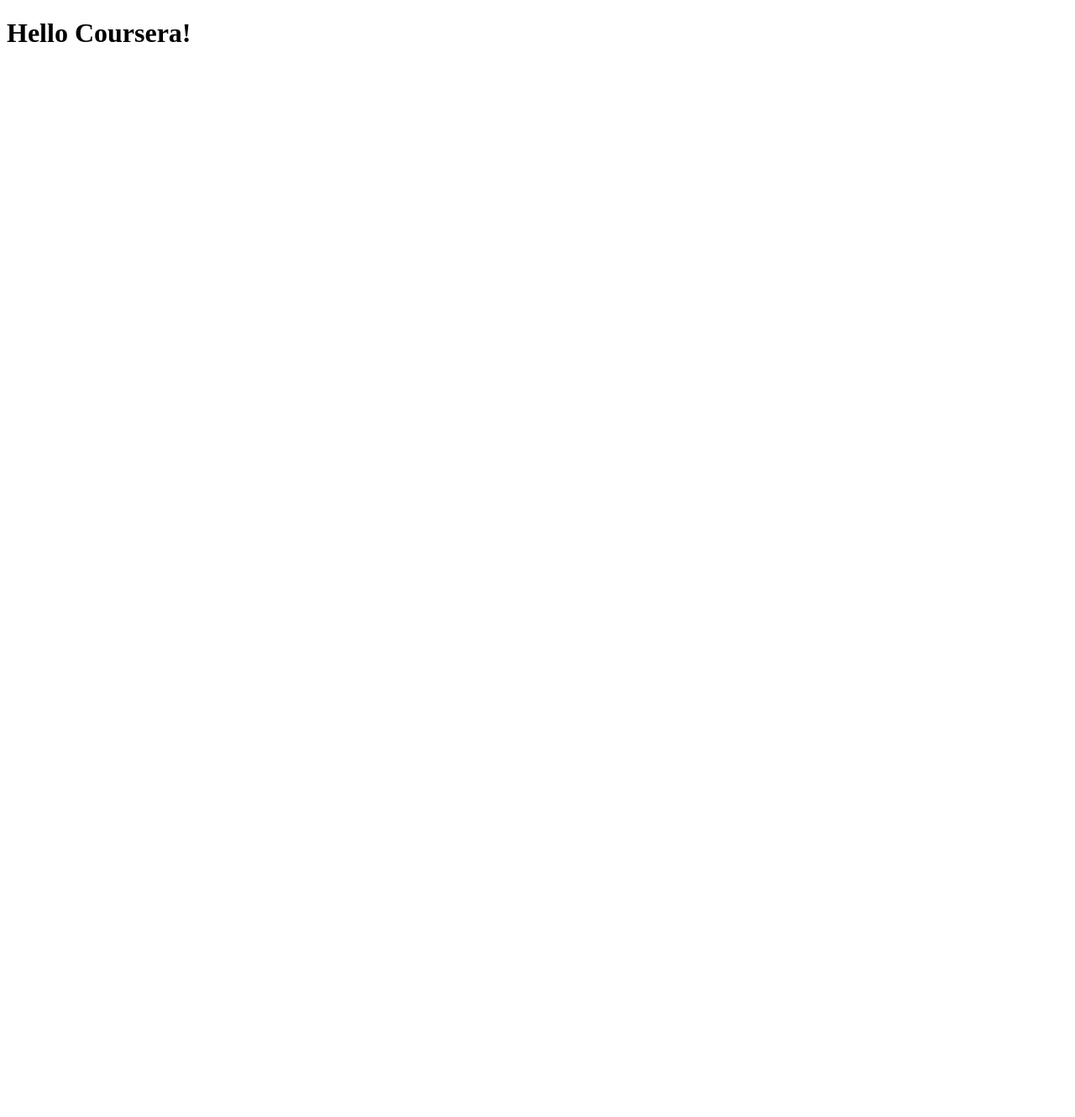
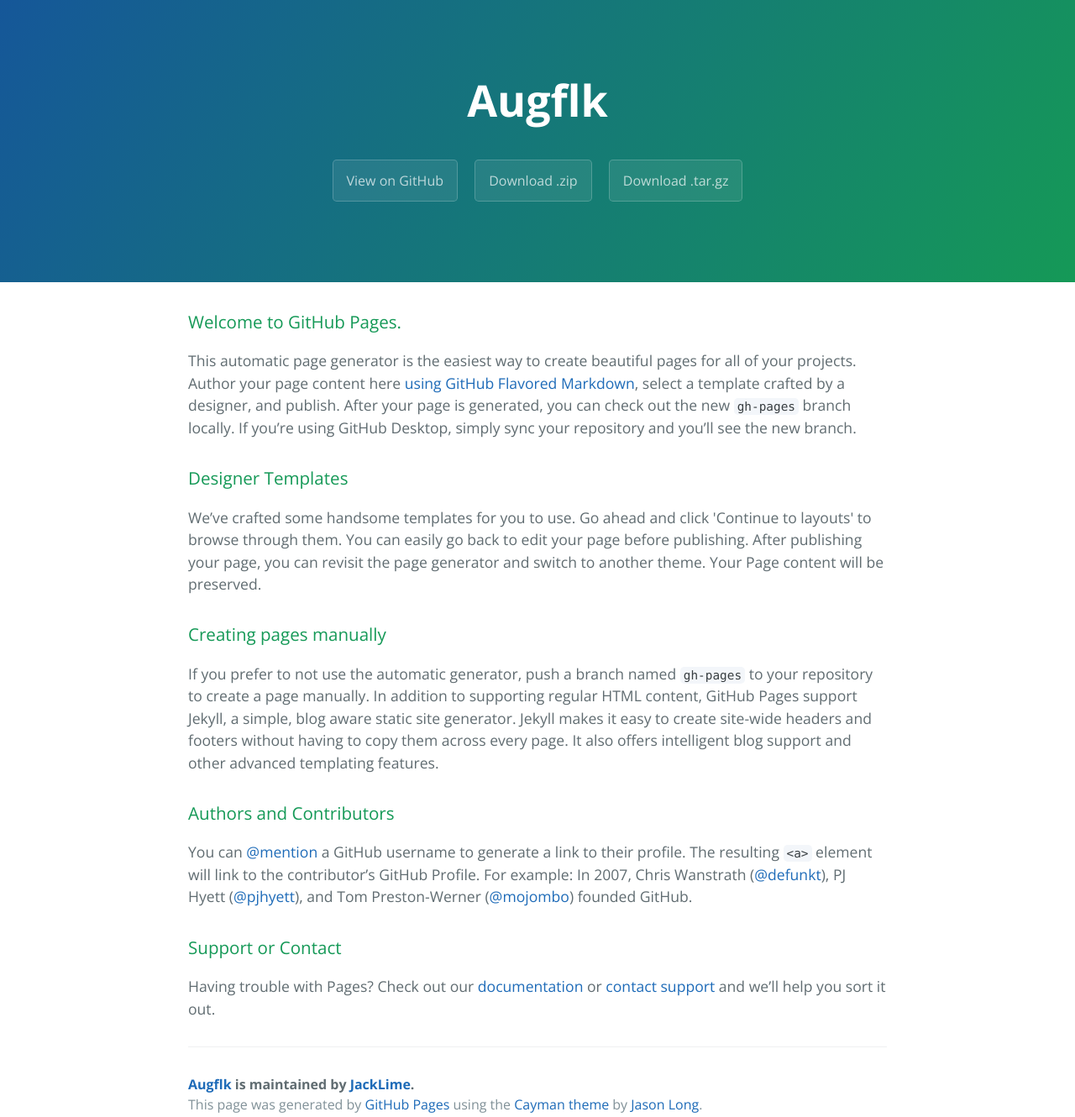
Before and after one commit to JackLime/Jacklime, a plain HTML site: page index.html in a window 1280 px wide. Shown: the whole page at 84% size. Before the commit the page ends 800 px from the top, so only its background shows below. Drawn offline with nearby package versions, Linux system fonts and the light colour scheme.

Commit message:
Update index.html

```diff
--- a/index.html
+++ b/index.html
@@ -1,9 +1,57 @@
 <!DOCTYPE html>
-<html>
-<head>
-	<title>Hello Coursera!</title>
-</head>
-<body>
-<h1>Hello Coursera!</h1>
-</body>
+<html lang="en-us">
+  <head>
+    <meta charset="UTF-8">
+    <title>Augflk by JackLime</title>
+    <meta name="viewport" content="width=device-width, initial-scale=1">
+    <link rel="stylesheet" type="text/css" href="stylesheets/normalize.css" media="screen">
+    <link href='https://fonts.googleapis.com/css?family=Open+Sans:400,700' rel='stylesheet' type='text/css'>
+    <link rel="stylesheet" type="text/css" href="stylesheets/stylesheet.css" media="screen">
+    <link rel="stylesheet" type="text/css" href="stylesheets/github-light.css" media="screen">
+  </head>
+  <body>
+    <section class="page-header">
+      <h1 class="project-name">Augflk</h1>
+      <h2 class="project-tagline"></h2>
+      <a href="https://github.com/JackLime/augflk" class="btn">View on GitHub</a>
+      <a href="https://github.com/JackLime/augflk/zipball/master" class="btn">Download .zip</a>
+      <a href="https://github.com/JackLime/augflk/tarball/master" class="btn">Download .tar.gz</a>
+    </section>
+
+    <section class="main-content">
+      <h3>
+<a id="welcome-to-github-pages" class="anchor" href="#welcome-to-github-pages" aria-hidden="true"><span aria-hidden="true" class="octicon octicon-link"></span></a>Welcome to GitHub Pages.</h3>
+
+<p>This automatic page generator is the easiest way to create beautiful pages for all of your projects. Author your page content here <a href="https://guides.github.com/features/mastering-markdown/">using GitHub Flavored Markdown</a>, select a template crafted by a designer, and publish. After your page is generated, you can check out the new <code>gh-pages</code> branch locally. If you’re using GitHub Desktop, simply sync your repository and you’ll see the new branch.</p>
+
+<h3>
+<a id="designer-templates" class="anchor" href="#designer-templates" aria-hidden="true"><span aria-hidden="true" class="octicon octicon-link"></span></a>Designer Templates</h3>
+
+<p>We’ve crafted some handsome templates for you to use. Go ahead and click 'Continue to layouts' to browse through them. You can easily go back to edit your page before publishing. After publishing your page, you can revisit the page generator and switch to another theme. Your Page content will be preserved.</p>
+
+<h3>
+<a id="creating-pages-manually" class="anchor" href="#creating-pages-manually" aria-hidden="true"><span aria-hidden="true" class="octicon octicon-link"></span></a>Creating pages manually</h3>
+
+<p>If you prefer to not use the automatic generator, push a branch named <code>gh-pages</code> to your repository to create a page manually. In addition to supporting regular HTML content, GitHub Pages support Jekyll, a simple, blog aware static site generator. Jekyll makes it easy to create site-wide headers and footers without having to copy them across every page. It also offers intelligent blog support and other advanced templating features.</p>
+
+<h3>
+<a id="authors-and-contributors" class="anchor" href="#authors-and-contributors" aria-hidden="true"><span aria-hidden="true" class="octicon octicon-link"></span></a>Authors and Contributors</h3>
+
+<p>You can <a href="https://help.github.com/articles/basic-writing-and-formatting-syntax/#mentioning-users-and-teams" class="user-mention">@mention</a> a GitHub username to generate a link to their profile. The resulting <code>&lt;a&gt;</code> element will link to the contributor’s GitHub Profile. For example: In 2007, Chris Wanstrath (<a href="https://github.com/defunkt" class="user-mention">@defunkt</a>), PJ Hyett (<a href="https://github.com/pjhyett" class="user-mention">@pjhyett</a>), and Tom Preston-Werner (<a href="https://github.com/mojombo" class="user-mention">@mojombo</a>) founded GitHub.</p>
+
+<h3>
+<a id="support-or-contact" class="anchor" href="#support-or-contact" aria-hidden="true"><span aria-hidden="true" class="octicon octicon-link"></span></a>Support or Contact</h3>
+
+<p>Having trouble with Pages? Check out our <a href="https://help.github.com/pages">documentation</a> or <a href="https://github.com/contact">contact support</a> and we’ll help you sort it out.</p>
+
+      <footer class="site-footer">
+        <span class="site-footer-owner"><a href="https://github.com/JackLime/augflk">Augflk</a> is maintained by <a href="https://github.com/JackLime">JackLime</a>.</span>
+
+        <span class="site-footer-credits">This page was generated by <a href="https://pages.github.com">GitHub Pages</a> using the <a href="https://github.com/jasonlong/cayman-theme">Cayman theme</a> by <a href="https://twitter.com/jasonlong">Jason Long</a>.</span>
+      </footer>
+
+    </section>
+
+
+  </body>
 </html>
```
